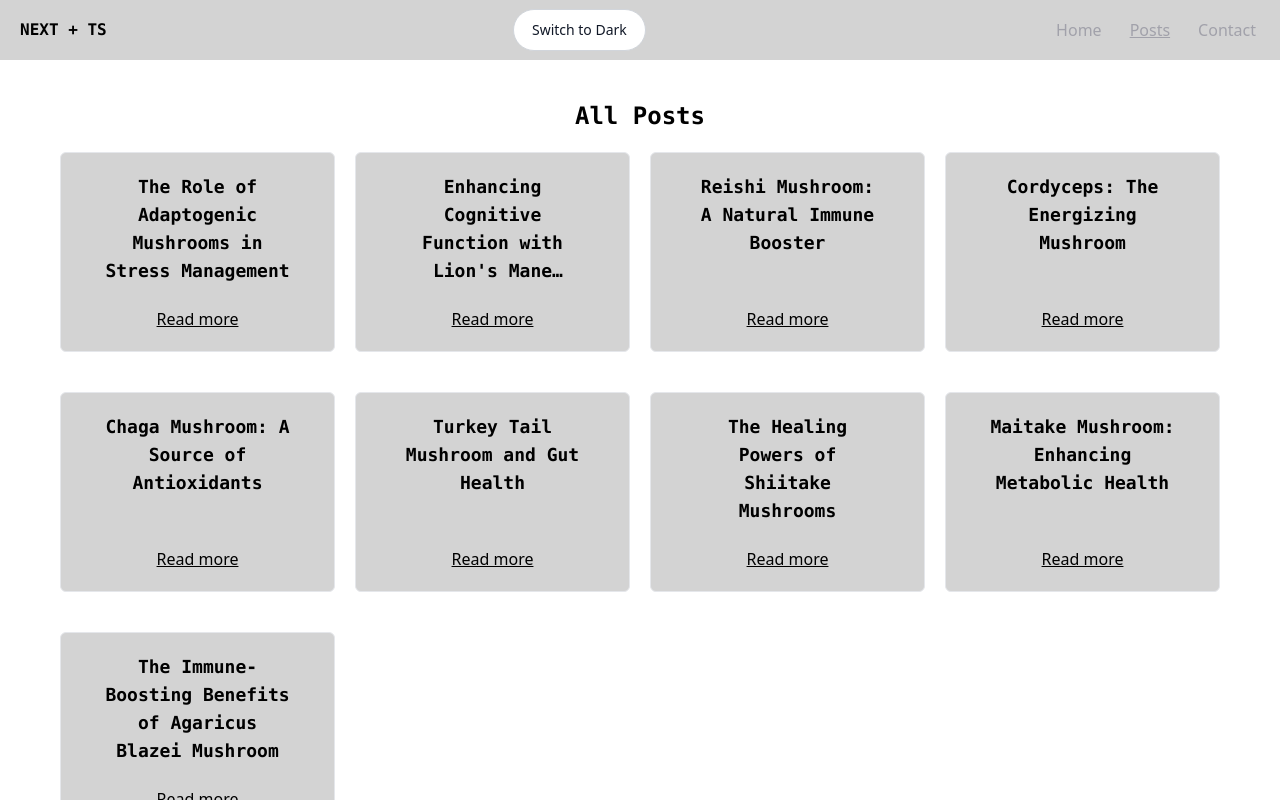
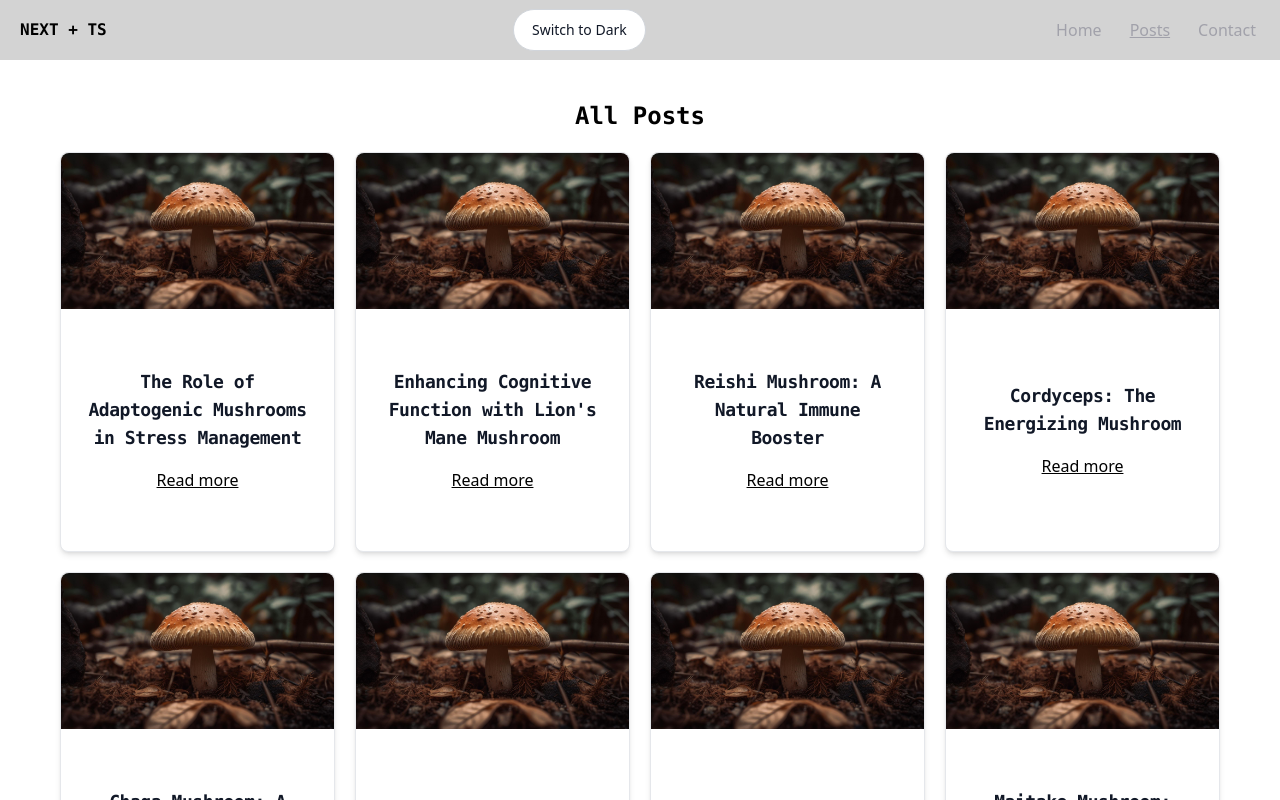
Before and after one commit to lidiabylicka/start-ts, a Next.js app: page /posts in a window 1280 px wide. Shown: the top 800 px of the page. Built offline with nearby package versions, Linux system fonts and the light colour scheme.

Commit message:
used Card from Flowbite

```diff
--- a/src/app/posts/AllPosts.tsx
+++ b/src/app/posts/AllPosts.tsx
@@ -2,6 +2,8 @@
 import Link from 'next/link';
 import React, { useEffect, useState } from 'react';
 import axios from 'axios';
+import { Suspense } from 'react';
+import { Card } from 'flowbite-react';
 
 type Post = {
   id: string;
@@ -29,18 +31,22 @@ export default function AllPosts() {
 
   return (
     <main className='grid lg:grid-cols-4 md:grid-cols-3 sm:grid-cols-2 gap-5 items-center justify-center px-5 pt-5 text-center'>
-      {posts?.map((post) => (
-        <div key={post.id} className='mb-5'>
-          <div className='flex flex-col justify-between border hover:text-gray-300 dark:hover:text-purple-700 bg-footer-light dark:bg-black hover:bg-footer-black dark:hover:bg-footer-light dark:border-gray-500 rounded-md py-5 px-10 h-postCard items-center'>
-            <h1 className='font-mono lg:text-lg xs:text-2xl line-clamp-4 font-bold'>
-              {post.title}
-            </h1>
-            <Link href={`/posts/${post.id}`}>
-              <p className='underline'>Read more</p>{' '}
-            </Link>
+      <Suspense fallback={<div>Loading Posts...</div>}>
+        {posts?.map((post) => (
+          <div key={post.id} className='min-h-min'>
+            <Card
+              className='hover:bg-footer-light h-postCard sm:max-h-min'
+              imgSrc='/mushroom-card.jpg'>
+              <h5 className='font-mono lg:text-lg font-bold tracking-tight text-gray-900 dark:text-white line-clamp-4 dark:hover:text-purple-700 '>
+                {post.title}
+              </h5>
+              <Link href={`/posts/${post.id}`}>
+                <p className='underline  hover:text-purple-700'>Read more</p>{' '}
+              </Link>
+            </Card>
           </div>
-        </div>
-      ))}
+        ))}
+      </Suspense>
     </main>
   );
 }
--- a/src/app/posts/page.tsx
+++ b/src/app/posts/page.tsx
@@ -1,5 +1,3 @@
-import { Suspense } from 'react';
-
 import Container from './Container';
 import AllPosts from './AllPosts';
 
@@ -7,9 +5,7 @@ export default async function AllPostsPage() {
   return (
     <Container>
       <h1 className='font-mono text-2xl font-bold'>All Posts</h1>
-      <Suspense fallback={<div>Loading Posts...</div>}>
-        <AllPosts />
-      </Suspense>
+      <AllPosts />
     </Container>
   );
 }
--- a/tailwind.config.ts
+++ b/tailwind.config.ts
@@ -28,7 +28,7 @@ const config: Config = {
       },
       height: {
         header: '60px',
-        postCard: '200px',
+        postCard: '400px',
       },
       backgroundColor: {
         'header-black': 'black',
@@ -36,6 +36,10 @@ const config: Config = {
         'header-light': 'lightgray',
         'footer-light': 'lightgray',
       },
+      screens: {
+        xs: '480px',
+        sm: '564px',
+      },
     },
     plugins: [require('flowbite/plugin')],
   },
```
Also changed, not shown: public/mushroom-card.jpg (added).
